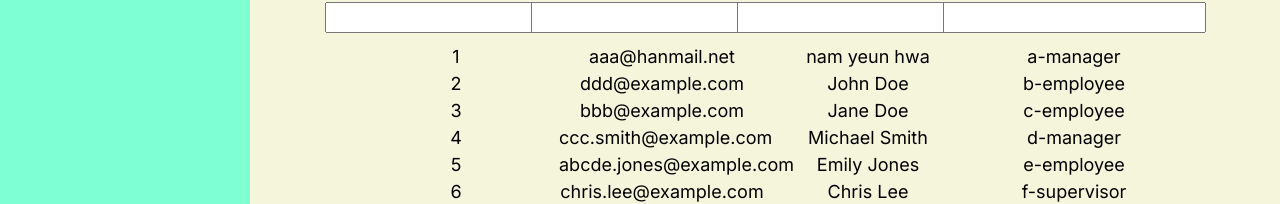
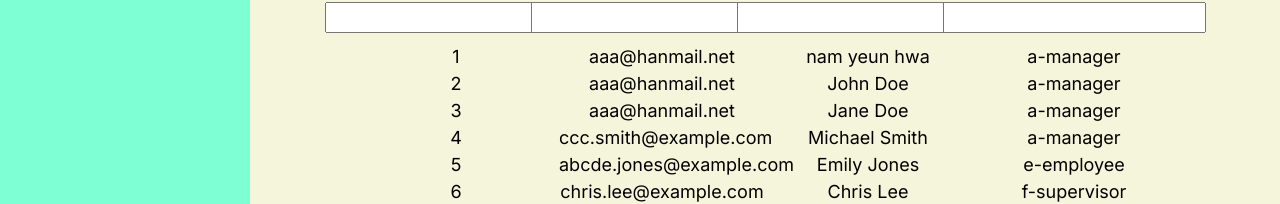
Before and after one commit to nam-yeun-hwa/table-demo-projects, a Next.js app: page / in a window 1280 px wide. Shown: the part 139-343 px from the top of the page. Built offline with nearby package versions, Linux system fonts and the light colour scheme.

Commit message:
Feat(page): 테이블 각각의 colum별 input값에 따른 filter 값을 status로 저장하기

```diff
--- a/src/app/(pageGroup)/page.tsx
+++ b/src/app/(pageGroup)/page.tsx
@@ -12,10 +12,10 @@ import TogglePanel from "./_components/table/TogglePanel";
 import style from "app/(pageGroup)/page.module.css";
 
 export type User = {
-  id: number;
-  email: string;
-  fullname: string;
-  role: string;
+  id: number | undefined;
+  email: string | undefined;
+  fullname: string | undefined;
+  role: string | undefined;
 };
 
 type headerType = {
@@ -51,21 +51,21 @@ const userData: Array<User> = [
   },
   {
     id: 2,
-    email: "ddd@example.com",
+    email: "aaa@hanmail.net",
     fullname: "John Doe",
-    role: "b-employee",
+    role: "a-manager",
   },
   {
     id: 3,
-    email: "bbb@example.com",
+    email: "aaa@hanmail.net",
     fullname: "Jane Doe",
-    role: "c-employee",
+    role: "a-manager",
   },
   {
     id: 4,
     email: "ccc.smith@example.com",
     fullname: "Michael Smith",
-    role: "d-manager",
+    role: "a-manager",
   },
   {
     id: 5,
@@ -105,6 +105,10 @@ const userData: Array<User> = [
   },
 ];
 
+interface Filters {
+  [key: string]: string;
+}
+
 export default function page() {
   const [pagination, setPagination] = useState({
     pageIndex: 0,
@@ -113,6 +117,7 @@ export default function page() {
   const [toggleSortBool, setToggleSortBool] = useState(false);
   const [userArray, setUserArray] = useState<Array<User>>([...userData]);
   const [filterInputToggle, setFilterInputToggle] = useState(true);
+  const [filters, setFilters] = useState<Filters>({});
 
   /**
    * @function onClickHeaderClick
@@ -143,14 +148,12 @@ export default function page() {
    * @param value 필터값 단어
    */
   const onFilterHandler = (key: keyof User, value: string) => {
-    const temp = userData.filter((user) => {
-      const fieldValue = user[key];
-      if (typeof fieldValue === "string") {
-        return fieldValue.includes(value);
-      }
-      return false;
-    });
-    console.log(temp);
+    setFilters((prevState) => ({
+      ...prevState,
+      [key]: value,
+    }));
+
+    console.log("filters", filters);
   };
 
   return (
```
